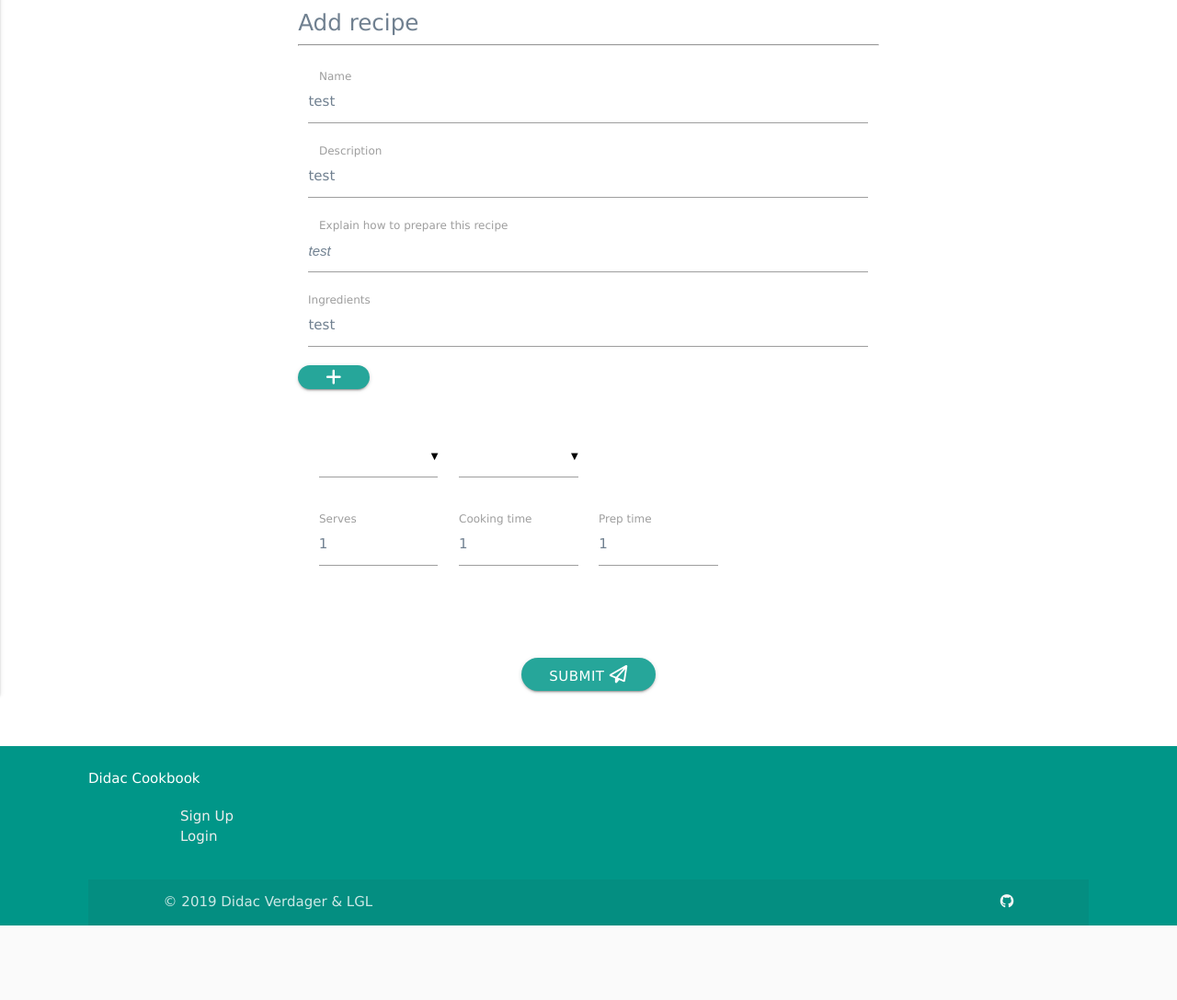
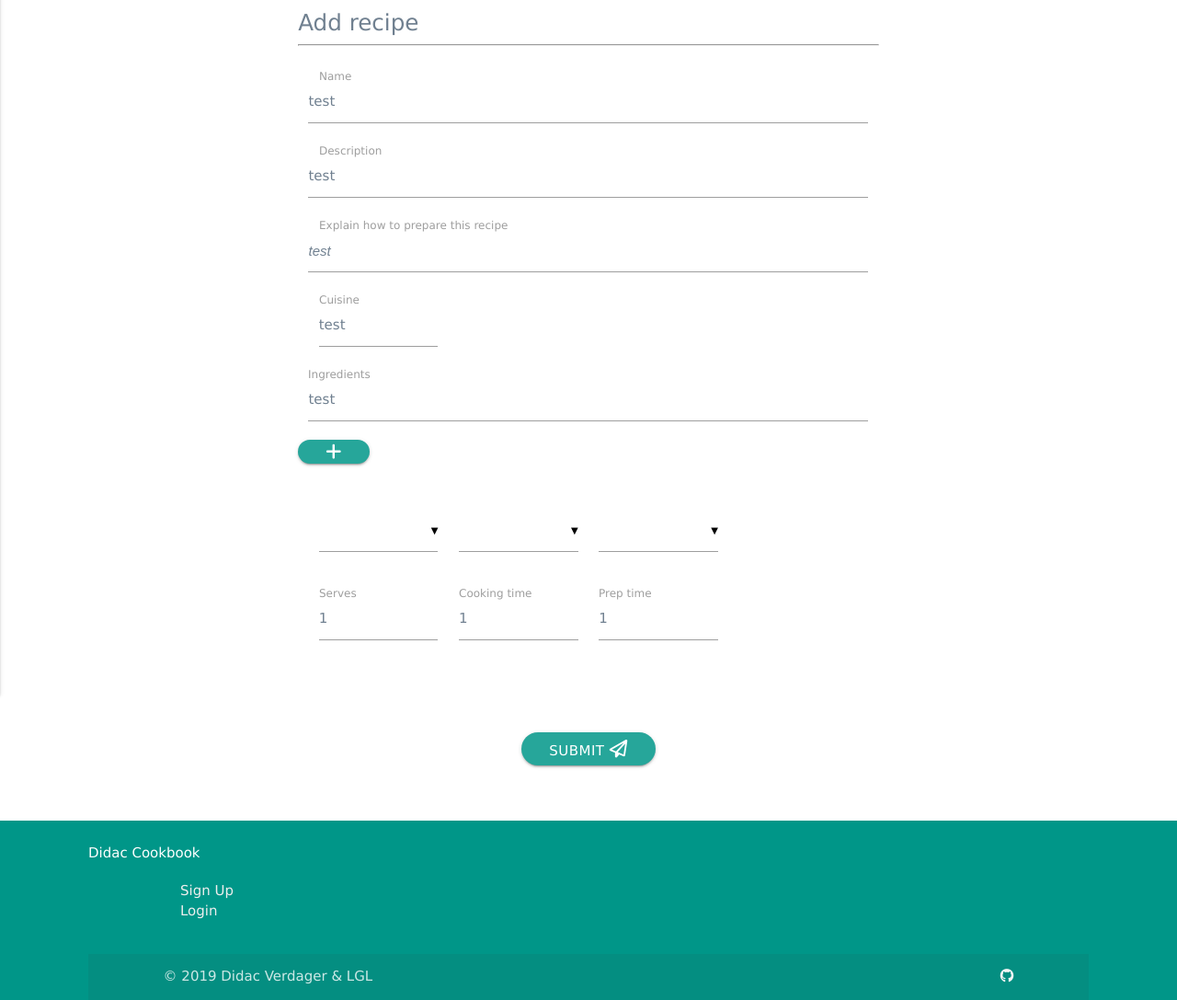
Before and after one commit to lgleon/DidacCookBook, a Flask app: template templates/addrecipe.html in a window 1280 px wide. Shown: the part 105-1192 px from the top of the page at 92% size. Before the commit the page ends 1111 px from the top, so only its background shows below. Run offline with Flask 2, Linux system fonts and the light colour scheme; the template is opened without the code that fills it, so the values that code supplies are empty; some libraries are stand-ins or nearby versions.

Commit message:
addrecipe is working better

```diff
--- a/app.py
+++ b/app.py
@@ -189,11 +189,12 @@ def signup():
 #Add recipe, only if a member or resgister user
 @app.route('/addrecipe')
 def addrecipe():
-    dish_types=set()
-    courses=["Vegeterian", "Vegan", "MEEEEEEAAAAT"]
-    for recipe in db.recipe.find():
-        dish_types.add(recipe['dish_type'])
-    return render_template("addrecipe.html", courses=courses, dish_types=dish_types)
+    dish_types=["Startes", "Soup", "Salad", "Main", "Dessert"]
+    courses=["MEEEEEEAAAAT Lovers", "Vegeterian", "Vegan"]
+    levels=["easy", "medium", "medium-expert", "expert", "5stars michellin"]
+    """for recipe in db.recipe.find():
+        dish_types.add(recipe['dish_type'])"""
+    return render_template("addrecipe.html", courses=courses, dish_types=dish_types, levels=levels, users=db.users.find())
 
 
 # Submit add recipe form
@@ -201,13 +202,14 @@ def addrecipe():
 def insert_recipe():
     recipes = db.recipe
 
-
     recipe_name = request.form['name']
     recipe_description = request.form['description']
     recipe_serving = request.form['serves']
     recipe_dish = request.form['dish_type']
     recipe_prep_time = request.form['prep_time']
     recipe_cook_time = request.form['cooking_time']
+    recipe_cusine = request.form['cusine']
+    recipe_level = request.form['level']
     recipe_main_course = request.form['main_course']
     recipe_ingredient = request.form['ingredient']
     recipe_preparation = request.form['preparation']
@@ -217,10 +219,12 @@ def insert_recipe():
         "description": recipe_description,
         "serves": recipe_serving,
         "dish_type": recipe_dish,
+        "prep-time": recipe_prep_time,
         "cooking-time": recipe_cook_time,
-        "prep-time": recipe_prep_time,
+        "cusine": recipe_cusine,
+        "level": recipe_level,
         "main_course": recipe_main_course,
-        "ingredients": recipe_ingredient,
+        "ingredient": recipe_ingredient,
         "preparation": recipe_preparation,
     }
 
--- a/templates/addrecipe.html
+++ b/templates/addrecipe.html
@@ -17,6 +17,10 @@
                         <input id="preparation" name="preparation" type="text" value="test" required>
                         <label for="preparation">Explain how to prepare this recipe</label>
                     </div>
+                    <div class="col s6 l3 input-field" id="cusine">
+                        <input id="recipe_cusine" name="cusine" type="text" value="test" required>
+                        <label for="recipe_cusine">Cuisine</label>
+                    </div>
                 </div>
                 <div id="TextBoxesGroupIngredients">
                     <!-- Ingredients -->
@@ -32,33 +36,41 @@
                     </div>
                 </div>
                 <div class="input-field col s12">
-                    <div class="col s6 l3 input-field" id="dish_types">
+                    <div class="col s4 l3 input-field" id="dish_types">
                         <select class="form-control" id="dish_type" name="dish_type" required>
                             {% for dish_type in dish_types %}
                             <option value="{{dish_type}}">{{dish_type}}</option>
                             {% endfor %}
                         </select>
                     </div>
-                    <div class="col s6 l3 input-field" id="m_courses">
+                    <div class="col s4 l3 input-field" id="m_courses">
                         <select class="form-control" id="main_course" name="main_course" required>
                             {% for course in courses %}
                             <option value="{{course}}">{{course}}</option>
                             {% endfor %}
                         </select>
                     </div>
+                    <div class="col s4 l3 input-field" id="level">
+                        <select class="form-control" id="level" name="level" required>
+                            {% for level in levels %}
+                            <option value="{{level}}">{{level}}</option>
+                            {% endfor %}
+                        </select>
+                    </div>
                 </div>
+
                 <div class="input-field col s12">
                     <div class="col s6 l3 input-field">
-                        <input id="recipe_serves" name="serves" type="number" value="1" required>
-                        <label for="recipe_serves">Serves</label>
+                        <input id="serves" name="serves" type="number" value="1" required>
+                        <label for="serves">Serves</label>
                     </div>
                     <div class="col s6 l3 input-field">
-                        <input id="recipe_cook_time" name="cooking_time" type="number" value="1" required>
-                        <label for="recipe_cook_time">Cooking time</label>
+                        <input id="cooking_time" name="cooking_time" type="number" value="1" required>
+                        <label for="cooking_time">Cooking time</label>
                     </div>
                     <div class="col s6 l3 input-field">
-                        <input id="recipe_prep_time" name="prep_time" type="number" value="1" required>
-                        <label for="recipe_prep_time">Prep time</label>
+                        <input id="prep_time" name="prep_time" type="number" value="1" required>
+                        <label for="prep_time">Prep time</label>
                     </div>
                 </div>
             </div>
```
